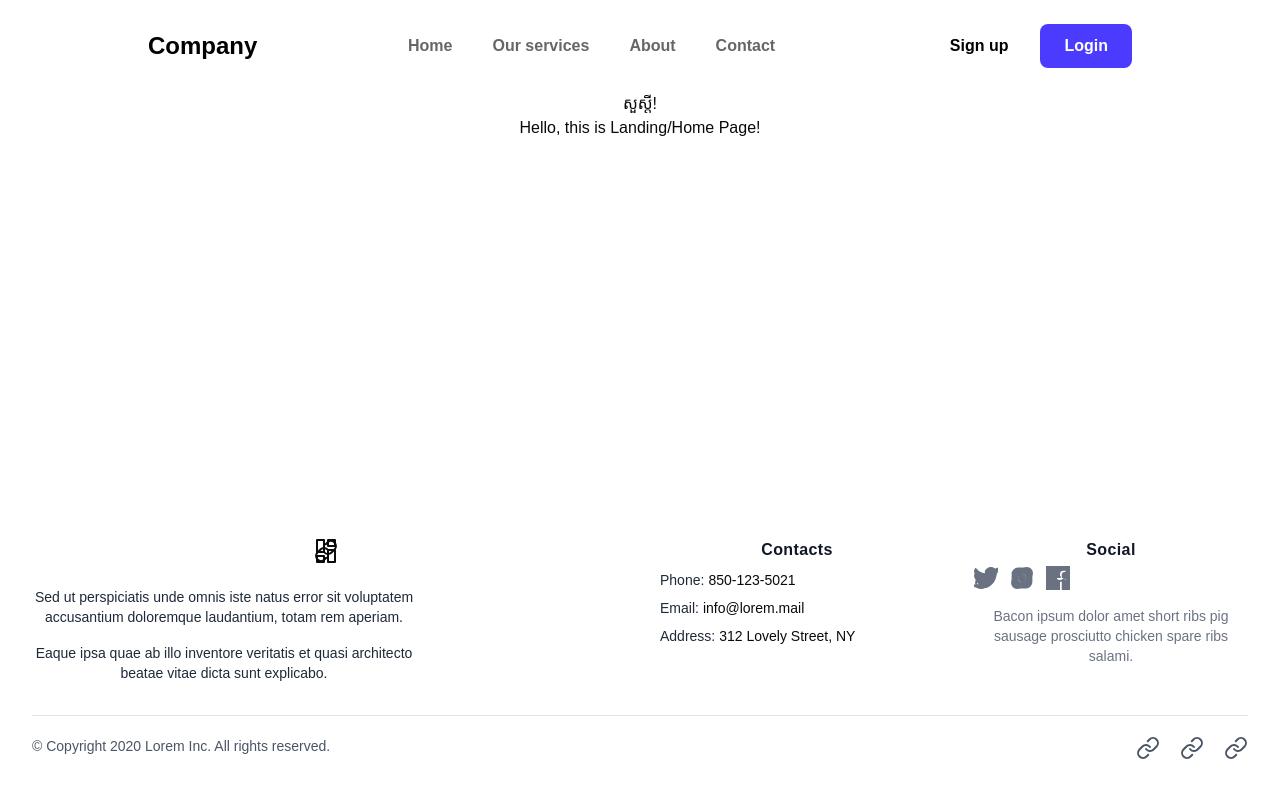
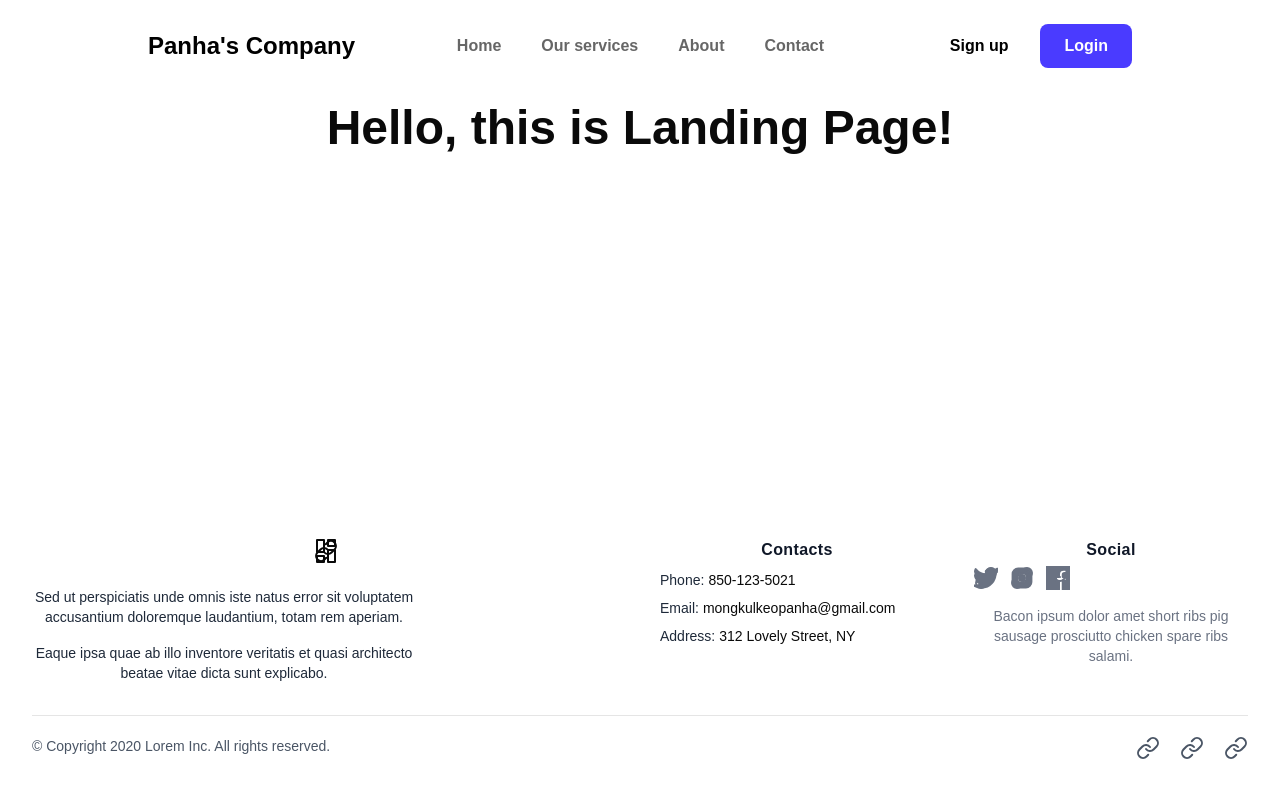
Before and after one commit to Mongkul-Keopanha/Class_Nextjs_Homework, a Next.js app: page / in a window 1280 px wide. Built offline with nearby package versions, Linux system fonts and the light colour scheme.

Commit message:
Updated Navbar and Footer

```diff
--- a/src/app/(main)/page.tsx
+++ b/src/app/(main)/page.tsx
@@ -2,8 +2,7 @@
 function AboutPage() {
   return (
     <div>
-      <p>សួស្តី!</p>
-      <p>Hello, this is Landing/Home Page!</p>
+      <h1 style={{fontWeight:'bold', fontSize:'3em'}}>Hello, this is Landing Page!</h1>
 
     </div>
   );
--- a/src/components/ui/FooterComponent.tsx
+++ b/src/components/ui/FooterComponent.tsx
@@ -65,7 +65,7 @@ export default function FooterComponent(){
               title="Our email"
               className="transition-colors duration-300 text-deep-purple-accent-400 hover:text-deep-purple-800"
             >
-              info@lorem.mail
+              mongkulkeopanha@gmail.com
             </a>
           </div>
           <div className="flex">
--- a/src/components/ui/NavbarComponent.tsx
+++ b/src/components/ui/NavbarComponent.tsx
@@ -1,3 +1,4 @@
+import Link from "next/link";
 
 export default function NavbarComponent(){
 
@@ -8,20 +9,20 @@ export default function NavbarComponent(){
           <button>
             <div className="flex items-center space-x-2">
               <h2 className="text-black dark:text-white font-bold text-2xl">
-                Company
+                Panha&apos;s Company
               </h2>
             </div>
           </button>
           <div className="hidden lg:block">
             <ul className="flex space-x-10 text-base font-bold text-black/60 dark:text-white">
               <li className="hover:underline hover:underline-offset-4 hover:w-fit transition-all duration-100 ease-linear">
-                <a href="#">Home</a>
+                <Link href="#">Home</Link>
               </li>
               <li className="hover:underline hover:underline-offset-4 hover:w-fit transition-all duration-100 ease-linear">
                 <a href="#">Our services</a>
               </li>
               <li className="hover:underline hover:underline-offset-4 hover:w-fit transition-all duration-100 ease-linear">
-                <a href="#">About</a>
+                <Link href="/about">About</Link>
               </li>
               <li className="hover:underline hover:underline-offset-4 hover:w-fit transition-all duration-100 ease-linear">
                 <a href="#">Contact</a>
@@ -30,10 +31,10 @@ export default function NavbarComponent(){
           </div>
           <div className="hidden lg:flex lg:items-center gap-x-2">
             <button className="flex items-center text-black dark:text-white justify-center px-6 py-2.5 font-semibold">
-              Sign up
+              <Link href="/register">Sign up</Link>
             </button>
             <button className="flex items-center justify-center rounded-md bg-[#4A3BFF] text-white px-6 py-2.5 font-semibold hover:shadow-lg hover:drop-shadow transition duration-200">
-              Login
+              <Link href="/login">Login</Link>
             </button>
           </div>
           <div className="flex items-center justify-center lg:hidden">
```
